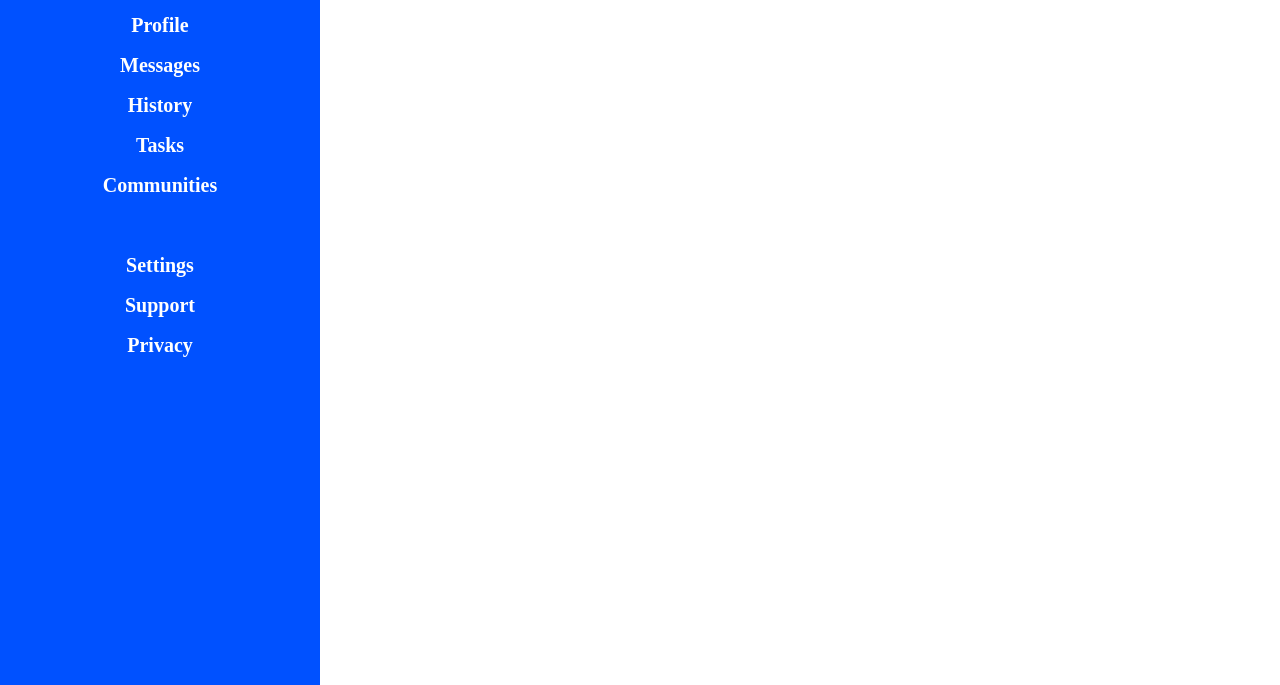
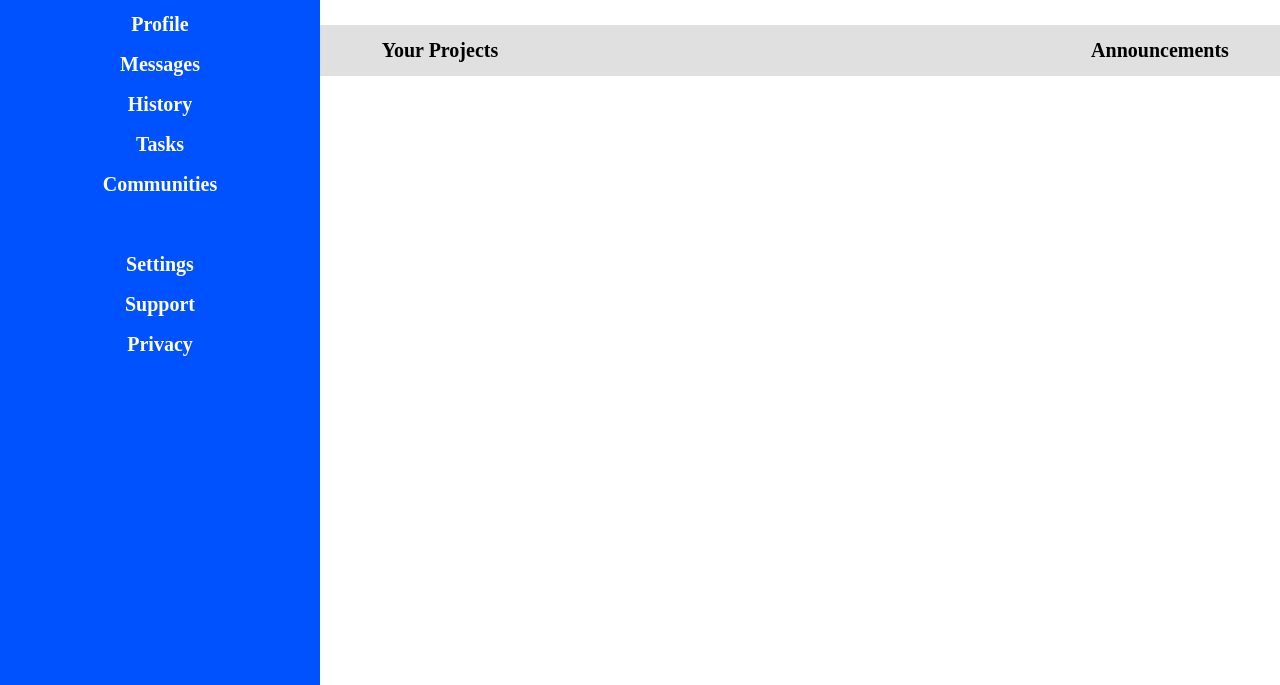
Before and after one commit to JBoss88/odin-admin-dashboard, a plain HTML site: page index.html in a window 1280 px wide. Shown: the part 115-800 px from the top of the page. Drawn offline with Linux system fonts and the light colour scheme.

Commit message:
Created gray-titles grid

```diff
--- a/index.html
+++ b/index.html
@@ -21,7 +21,12 @@
             <a href="" class="support">Support</a>
             <a href="" class="privacy">Privacy</a>
         </aside>
-        <main></main>
+        <div class="gray-titles-area">
+            <p class="your-projects">Your Projects</p>
+            <p class="announcements">Announcements</p>
+        </div>
+        <main>
+        </main>
     </div>
 </body>
 </html>
--- a/style.css
+++ b/style.css
@@ -8,11 +8,11 @@
     width: 100vw;
     display: grid;
     grid-template-columns: repeat(4, 1fr);
-    grid-template-rows: 1fr 1fr 2fr 1fr 1fr 2fr;
+    grid-template-rows: repeat(2, 70px) .50fr 2fr 1fr 1fr 2fr;
 }
 
 aside {
-    grid-area: 1 / 1 / 7 / 2;
+    grid-area: 1 / 1 / 8 / 2;
     display: grid;
     grid-template-columns: 1fr;;
     grid-template-rows: repeat(20, 1fr);
@@ -68,3 +68,18 @@ a {
 .privacy {
     grid-row: 12 / 13;
 }
+
+.gray-titles-area {
+    grid-area: 3 / 2 / 4 / 5;
+    background-color: rgb(225, 224, 224);
+    font-size: 20px;
+    font-weight: 550;
+    display: grid;
+    grid-template-columns: repeat(4, 1fr);
+    text-align: center;
+    align-items: center;
+}
+
+.announcements {
+    grid-column: 4;
+}
```
